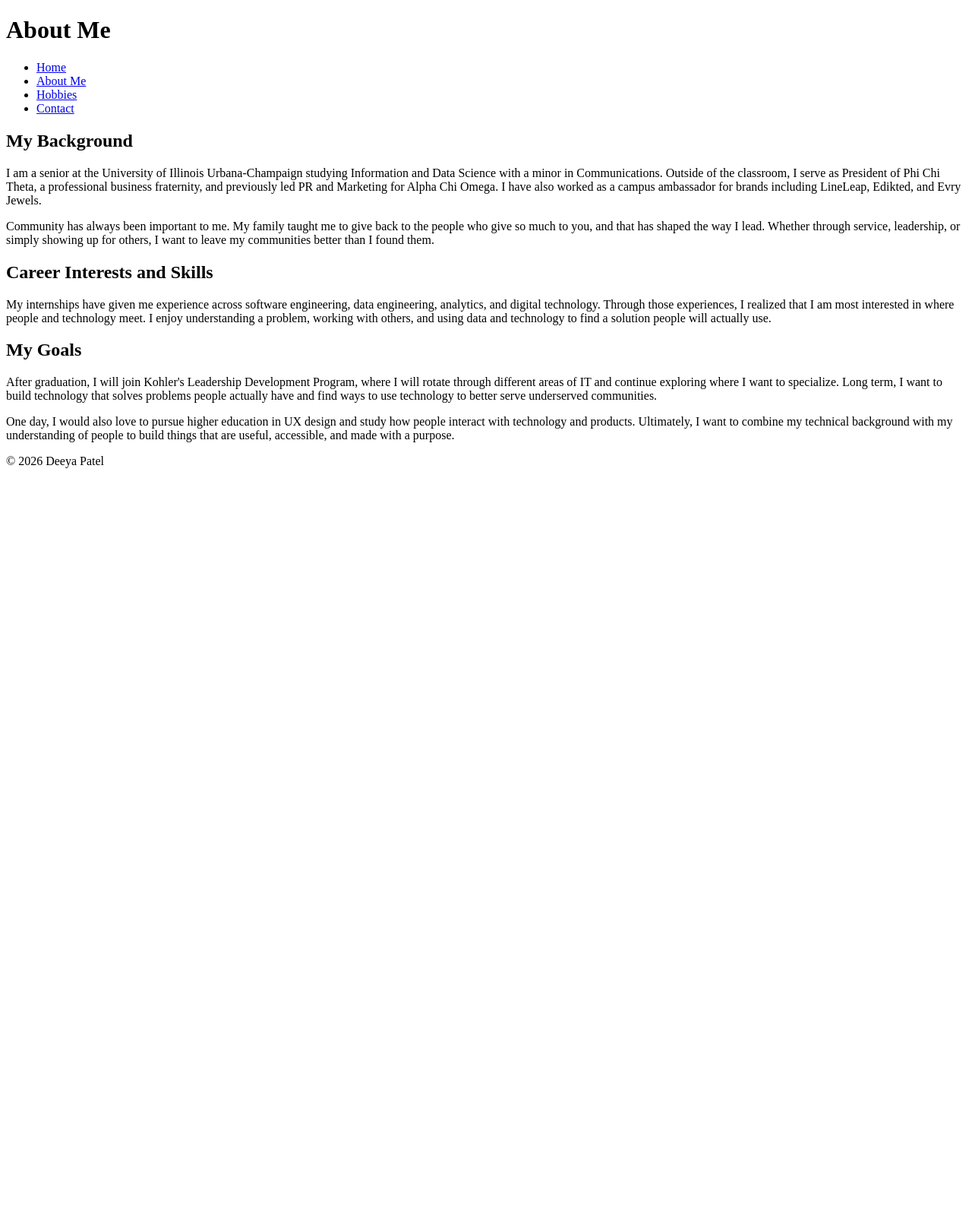
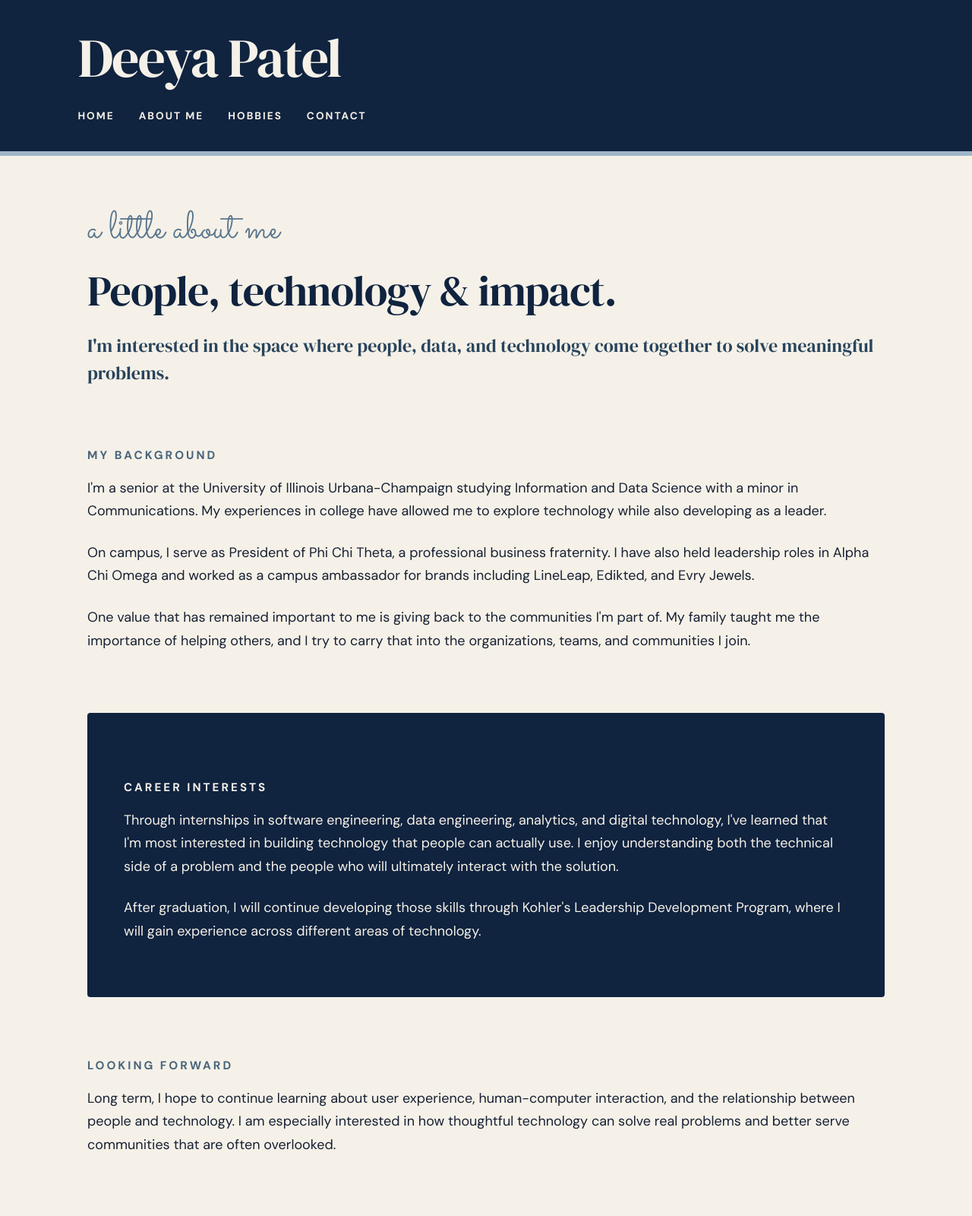
Before and after one commit to deeyapatel4/mywebsite, a plain HTML site: page about.html in a window 1280 px wide. Shown: the top 1600 px of the page at 76% size. Before the commit the page ends 800 px from the top, so only its background shows below. Drawn offline with Linux system fonts and the light colour scheme.

Commit message:
Add files via upload

```diff
--- a/about.html
+++ b/about.html
@@ -5,12 +5,13 @@
     <meta charset="UTF-8">
     <meta name="viewport" content="width=device-width, initial-scale=1.0">
     <title>About Me | Deeya Patel</title>
+    <link rel="stylesheet" href="style.css">
 </head>
 
 <body>
 
     <header>
-        <h1>About Me</h1>
+        <h1>Deeya Patel</h1>
 
         <nav aria-label="Primary navigation">
             <ul>
@@ -25,57 +26,68 @@
     <main>
 
         <section>
-            <h2>My Background</h2>
+            <p class="script-accent">a little about me</p>
+            <h2>People, technology & impact.</h2>
 
-            <p>
-                I am a senior at the University of Illinois Urbana-Champaign studying
-                Information and Data Science with a minor in Communications. Outside of
-                the classroom, I serve as President of Phi Chi Theta, a professional
-                business fraternity, and previously led PR and Marketing for Alpha Chi
-                Omega. I have also worked as a campus ambassador for brands including                    LineLeap, Edikted, and Evry Jewels.
-            </p>
-
-            <p>
-                Community has always been important to me. My family taught me to give
-                back to the people who give so much to you, and that has shaped the way
-                I lead. Whether through service, leadership, or simply showing up for
-                others, I want to leave my communities better than I found them.
-            </p>
-
-
-        </section>
-
-        <section>
-            <h2>Career Interests and Skills</h2>
-
-            <p>
-                My internships have given me experience across software engineering,
-                data engineering, analytics, and digital technology. Through those
-                experiences, I realized that I am most interested in where people and
-                technology meet. I enjoy understanding a problem, working with others,
-                and using data and technology to find a solution people will actually use.
+            <p class="intro">
+                I'm interested in the space where people, data, and technology
+                come together to solve meaningful problems.
             </p>
         </section>
 
         <section>
-            <h2>My Goals</h2>
+            <h3>My Background</h3>
 
             <p>
-                After graduation, I will join Kohler's Leadership Development Program,
-                where I will rotate through different areas of IT and continue exploring
-                where I want to specialize. Long term, I want to build technology that
-                solves problems people actually have and find ways to use technology to
-                better serve underserved communities.
+                I'm a senior at the University of Illinois Urbana-Champaign
+                studying Information and Data Science with a minor in
+                Communications. My experiences in college have allowed me to
+                explore technology while also developing as a leader.
             </p>
 
             <p>
-                One day, I would also love to pursue higher education in UX design and
-                study how people interact with technology and products. Ultimately, I
-                want to combine my technical background with my understanding of people
-                to build things that are useful, accessible, and made with a purpose.
+                On campus, I serve as President of Phi Chi Theta, a professional
+                business fraternity. I have also held leadership roles in Alpha
+                Chi Omega and worked as a campus ambassador for brands including
+                LineLeap, Edikted, and Evry Jewels.
             </p>
 
+            <p>
+                One value that has remained important to me is giving back to
+                the communities I'm part of. My family taught me the importance
+                of helping others, and I try to carry that into the organizations,
+                teams, and communities I join.
+            </p>
+        </section>
 
+        <section class="feature-section">
+            <h3>Career Interests</h3>
+
+            <p>
+                Through internships in software engineering, data engineering,
+                analytics, and digital technology, I've learned that I'm most
+                interested in building technology that people can actually use.
+                I enjoy understanding both the technical side of a problem and
+                the people who will ultimately interact with the solution.
+            </p>
+
+            <p>
+                After graduation, I will continue developing those skills through
+                Kohler's Leadership Development Program, where I will gain
+                experience across different areas of technology.
+            </p>
+        </section>
+
+        <section>
+            <h3>Looking Forward</h3>
+
+            <p>
+                Long term, I hope to continue learning about user experience,
+                human-computer interaction, and the relationship between people
+                and technology. I am especially interested in how thoughtful
+                technology can solve real problems and better serve communities
+                that are often overlooked.
+            </p>
         </section>
 
     </main>
--- /dev/null
+++ b/style.css
@@ -0,0 +1,321 @@
+/* ========================================
+   DEEYA PATEL — PERSONAL WEBSITE
+   Dark Navy + Cream Editorial Portfolio
+   ======================================== */
+
+
+/* Google Fonts */
+@import url('https://fonts.googleapis.com/css2?family=DM+Sans:wght@400;500;600;700&family=DM+Serif+Display:ital@0;1&family=Sacramento&display=swap');
+
+
+/* ========================================
+   BASE PAGE STYLES
+   ======================================== */
+
+body {
+    margin: 0;
+    background-color: #f5f1e8;
+    color: #172033;
+    font-family: "DM Sans", Arial, sans-serif;
+    font-size: 18px;
+    line-height: 1.7;
+}
+
+
+/* ========================================
+   HEADER
+   ======================================== */
+
+header {
+    background-color: #10233f;
+    padding: 2.5rem 8% 2rem;
+    border-bottom: 6px solid #9fb6c9;
+}
+
+header h1 {
+    color: #f5f1e8;
+    font-family: "DM Serif Display", Georgia, serif;
+    font-size: 4.5rem;
+    font-weight: 400;
+    letter-spacing: -2px;
+    line-height: 1;
+    margin: 0 0 1.5rem 0;
+}
+
+
+/* ========================================
+   NAVIGATION
+   ======================================== */
+
+nav ul {
+    display: flex;
+    gap: 2rem;
+    list-style: none;
+    margin: 0;
+    padding: 0;
+}
+
+nav a {
+    color: #f5f1e8;
+    font-family: "DM Sans", Arial, sans-serif;
+    font-size: 0.85rem;
+    font-weight: 700;
+    letter-spacing: 2px;
+    text-decoration: none;
+    text-transform: uppercase;
+    padding-bottom: 5px;
+    border-bottom: 2px solid transparent;
+    transition: 0.3s ease;
+}
+
+nav a:hover {
+    color: #b9d0df;
+    border-bottom: 2px solid #b9d0df;
+}
+
+nav a:focus {
+    color: #b9d0df;
+    border-bottom: 2px solid #b9d0df;
+    outline: 2px solid #f5f1e8;
+    outline-offset: 5px;
+}
+
+
+/* ========================================
+   MAIN PAGE LAYOUT
+   ======================================== */
+
+main {
+    max-width: 1050px;
+    margin: 0 auto;
+    padding: 4.5rem 2.5rem;
+}
+
+section {
+    margin-bottom: 5rem;
+}
+
+
+/* ========================================
+   TYPOGRAPHY
+   ======================================== */
+
+h2 {
+    color: #10233f;
+    font-family: "DM Serif Display", Georgia, serif;
+    font-size: 3.5rem;
+    font-weight: 400;
+    letter-spacing: -1px;
+    line-height: 1.1;
+    margin-top: 0;
+    margin-bottom: 1.5rem;
+}
+
+h3 {
+    color: #48647a;
+    font-family: "DM Sans", Arial, sans-serif;
+    font-size: 0.95rem;
+    font-weight: 700;
+    letter-spacing: 3px;
+    line-height: 1.4;
+    text-transform: uppercase;
+    margin-top: 2.5rem;
+    margin-bottom: 1rem;
+}
+
+p {
+    margin-top: 0;
+    margin-bottom: 1.5rem;
+}
+
+
+/* ========================================
+   CURSIVE ACCENT CLASS
+
+   We will add class="script-accent"
+   to specific HTML text later.
+   ======================================== */
+
+.script-accent {
+    color: #58758d;
+    font-family: "Sacramento", cursive;
+    font-size: 3.2rem;
+    font-weight: 400;
+    line-height: 1;
+    text-transform: none;
+    letter-spacing: 0;
+}
+
+
+/* ========================================
+   INTRO / FEATURE TEXT CLASS
+
+   We can add class="intro"
+   to important paragraphs later.
+   ======================================== */
+
+.intro {
+    color: #29445c;
+    font-family: "DM Serif Display", Georgia, serif;
+    font-size: 1.5rem;
+    line-height: 1.5;
+}
+
+
+/* ========================================
+   LINKS
+   ======================================== */
+
+main a {
+    color: #365f7d;
+    font-weight: 600;
+    text-decoration-thickness: 1px;
+    text-underline-offset: 4px;
+    transition: 0.2s ease;
+}
+
+main a:hover {
+    color: #10233f;
+    text-decoration-thickness: 3px;
+}
+
+
+/* ========================================
+   IMAGES
+   ======================================== */
+
+
+img {
+    display: block;
+    max-width: 100%;
+    height: auto;
+    margin-top: 1.5rem;
+    margin-bottom: 2.5rem;
+    border: 3px solid #10233f;
+    border-radius: 4px;
+    box-shadow: 10px 10px 0 #aabcca;
+}
+
+
+/* Profile image class — we will add this
+   class to the homepage image later */
+
+.profile-photo {
+    width: 350px;
+    border-radius: 4px;
+}
+
+
+/* Hobbies image class — we can add this
+   to hobby images later */
+
+.hobby-photo {
+    width: 300px;
+    margin-right: 1.5rem;
+}
+
+
+/* ========================================
+   SPECIAL FEATURE SECTION
+
+   This gives us an optional dark section
+   to use later on one of the pages.
+   ======================================== */
+
+.feature-section {
+    background-color: #10233f;
+    color: #f5f1e8;
+    padding: 3rem;
+    border-radius: 4px;
+}
+
+.feature-section h2,
+.feature-section h3 {
+    color: #f5f1e8;
+}
+
+.feature-section a {
+    color: #b9d0df;
+}
+
+.feature-section a:hover {
+    color: #ffffff;
+}
+
+
+/* ========================================
+   ID SELECTOR
+
+   Required by the assignment.
+   We will add id="home-intro"
+   to the homepage HTML later.
+   ======================================== */
+
+#home-intro {
+    border-left: 5px solid #9fb6c9;
+    padding-left: 2rem;
+}
+
+
+/* ========================================
+   FOOTER
+   ======================================== */
+
+footer {
+    background-color: #10233f;
+    color: #f5f1e8;
+    text-align: center;
+    padding: 2.5rem 1rem;
+    margin-top: 3rem;
+    border-top: 6px solid #9fb6c9;
+}
+
+footer p {
+    margin: 0;
+    font-size: 0.85rem;
+    font-weight: 500;
+    letter-spacing: 2px;
+    text-transform: uppercase;
+}
+
+
+/* ========================================
+   RESPONSIVE DESIGN
+   ======================================== */
+
+@media (max-width: 650px) {
+
+    header {
+        padding: 2rem 1.5rem;
+    }
+
+    header h1 {
+        font-size: 3.2rem;
+    }
+
+    nav ul {
+        flex-direction: column;
+        gap: 0.75rem;
+    }
+
+    main {
+        padding: 3rem 1.5rem;
+    }
+
+    h2 {
+        font-size: 2.6rem;
+    }
+
+    .script-accent {
+        font-size: 2.6rem;
+    }
+
+    img {
+        width: 100%;
+        box-sizing: border-box;
+    }
+
+    .feature-section {
+        padding: 2rem;
+    }
+}
```
Also changed, not shown: contact.html (+25 -8 lines), hobbies.html (+73 -67 lines), index.html (+22 -13 lines).
